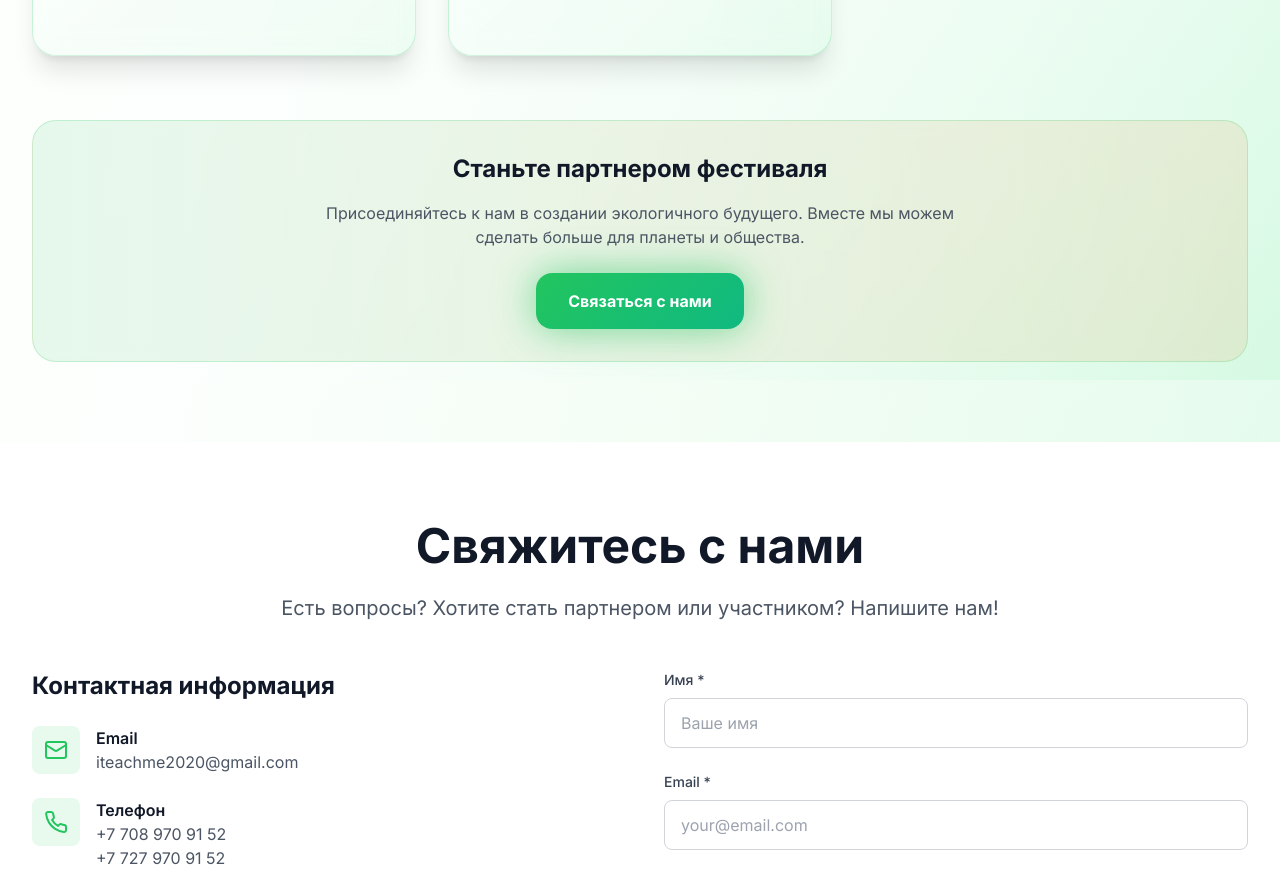
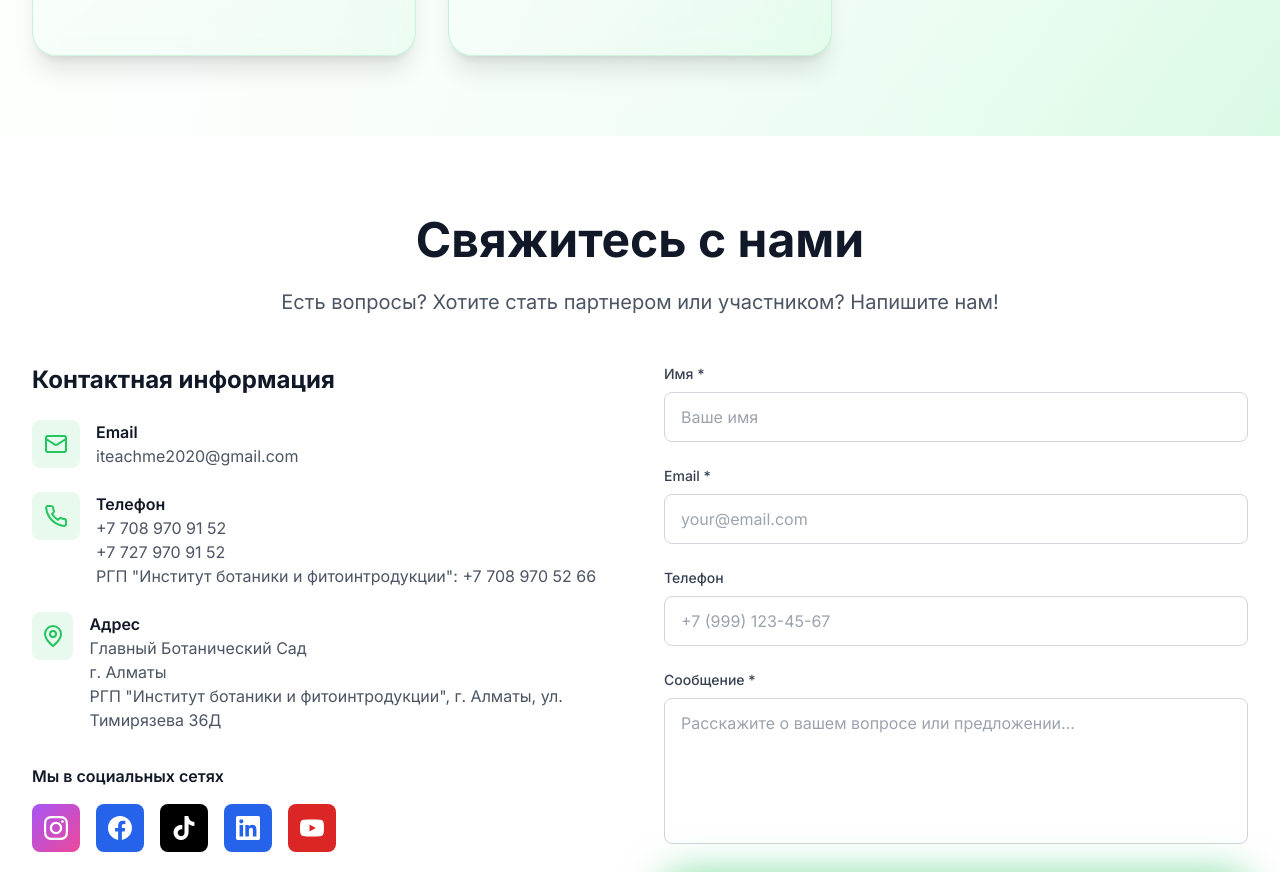
Before and after one commit to Allexndr/ineco, a Next.js app: page / in a window 1280 px wide. Shown: the part 10020-10892 px from the top of the page. Built offline with nearby package versions, Linux system fonts and the light colour scheme.

Commit message:
chore(partners): remove duplicate contact CTA block under partners grid

```diff
--- a/components/Partners.tsx
+++ b/components/Partners.tsx
@@ -129,44 +129,6 @@ export default function Partners() {
             </motion.div>
           ))}
         </div>
-
-        {/* Дополнительная информация о партнерстве */}
-        <motion.div
-          initial={{ opacity: 0, y: 30 }}
-          whileInView={{ opacity: 1, y: 0 }}
-          transition={{ duration: 0.8, delay: 0.6 }}
-          className="mt-16 text-center"
-        >
-          <div className="bg-gradient-to-r from-eco-green/10 to-eco-orange/10 rounded-3xl p-8 backdrop-blur-sm border border-eco-green/20">
-            <motion.h3
-              className="text-2xl font-bold text-gray-900 mb-4"
-              initial={{ opacity: 0, scale: 0.8 }}
-              whileInView={{ opacity: 1, scale: 1 }}
-              transition={{ duration: 0.6, delay: 0.8 }}
-            >
-              Станьте партнером фестиваля
-            </motion.h3>
-            <motion.p
-              className="text-gray-600 mb-6 max-w-2xl mx-auto"
-              initial={{ opacity: 0 }}
-              whileInView={{ opacity: 1 }}
-              transition={{ duration: 0.6, delay: 1 }}
-            >
-              Присоединяйтесь к нам в создании экологичного будущего.
-              Вместе мы можем сделать больше для планеты и общества.
-            </motion.p>
-            <motion.button
-              whileHover={{ scale: 1.05, y: -2 }}
-              whileTap={{ scale: 0.95 }}
-              className="btn-primary px-8 py-4 font-bold"
-              initial={{ opacity: 0, scale: 0.8 }}
-              whileInView={{ opacity: 1, scale: 1 }}
-              transition={{ duration: 0.6, delay: 1.2 }}
-            >
-              Связаться с нами
-            </motion.button>
-          </div>
-        </motion.div>
       </div>
     </section>
   );
```
